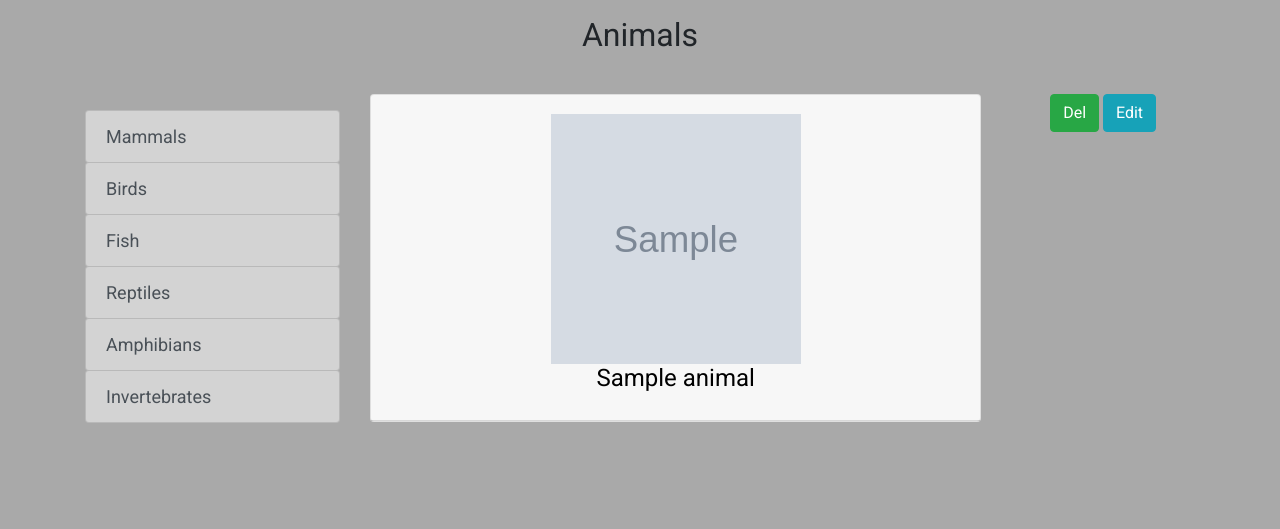
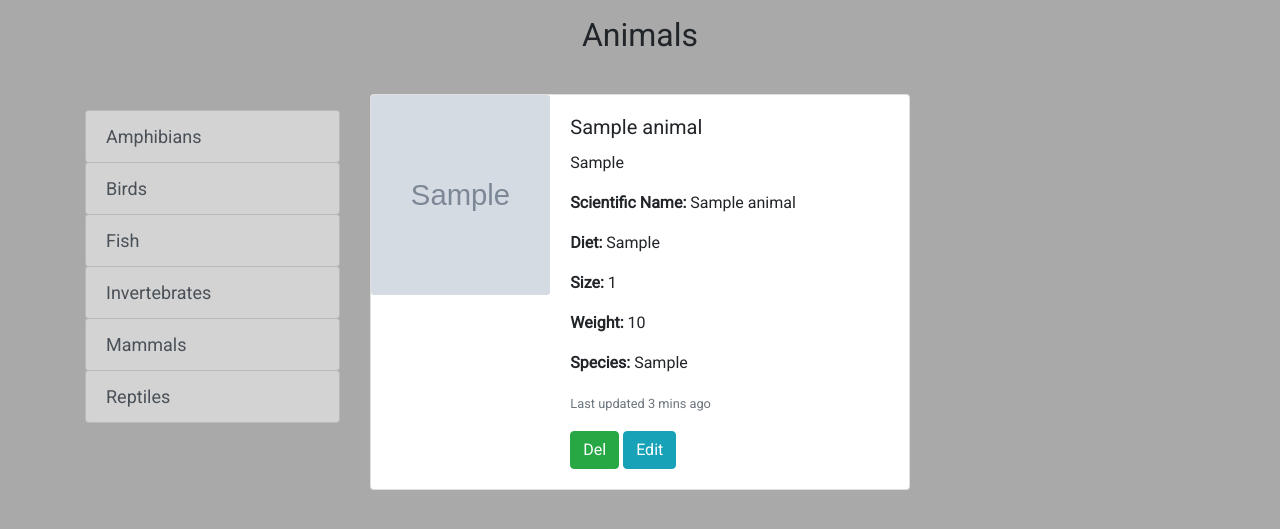
Before and after one commit to terencecistudent/Data-Centric-Dev-Project-TL, a Flask app: page /all_animals in a window 1280 px wide. Shown: the part 56-585 px from the top of the page. Run offline with Flask 2, Linux system fonts and the light colour scheme; grey boxes marked "Sample" are stand-in pictures; a database or web service that is not in the repository returns one stand-in record (values such as "Sample title"); some libraries are stand-ins or nearby versions.

Commit message:
Animals page layout updated

```diff
--- a/app.py
+++ b/app.py
@@ -23,6 +23,7 @@ invertebrates = mongo.db.animals.find({"animal_type": "Invertebrates"})
 '''
 
 
+# Main homepage
 @app.route("/")
 @app.route("/get_animals")
 def get_animals():
@@ -37,9 +38,11 @@ def get_animals():
                            invertebrates=invertebrates)
 
 
+# Another testing piece of code
 @app.route("/all_animals")
 def all_animals():
-    return render_template("allanimals.html", animals=mongo.db.animals.find())
+    animals = mongo.db.animals.find().sort([("animal_type", 1), ("animal_name", 1)])
+    return render_template("allanimals.html", animals=list(animals))
 
 
 # testing piece of code
--- a/static/js/main.js
+++ b/static/js/main.js
@@ -1,16 +1,26 @@
 $(document).ready(function(){
-    $(".list-group-item").click(function() {
+    /*$(".list-group-item").click(function() {
         let type = $(this).attr("id");
         let animals = $(".animal");
         $(animals).hide();
         $("#" + type).show();
 
-        /* let mammals = $("#Mammals"),
+        let mammals = $("#Mammals"),
             birds = $("#Birds"),
             fish = $("#Fish"),
             reptiles = $("#Reptiles"),
             amphibians = $("#Amphibians"),
             invertebrates = $("#Invertebrates");
-        */
+
+    });*/
+
+
+    $("#accordion-mammals").click(function() {
+        $("#birds-section").hide();
     });
+
+    $("#accordion-birds").click(function() {
+        $("#mammals-section").hide();
+        console.log("Hi");
+    })
 });
--- a/templates/allanimals.html
+++ b/templates/allanimals.html
@@ -15,93 +15,41 @@
 			<div class="col-sm-12 col-md-3 col-lg-3 pt-3">
 				<!--Scrollspy containing animal types-->
 				<div id="animal-type-list" class="list-group">
-                    <button type="button" class="list-group-item list-group-item-action btn btn-secondary" id="Mammals">Mammals</button>
+					<button type="button" class="list-group-item list-group-item-action btn btn-secondary" id="Amphibians">Amphibians</button>
 					<button type="button" class="list-group-item list-group-item-action btn btn-secondary" id="Birds">Birds</button>
 					<button type="button" class="list-group-item list-group-item-action btn btn-secondary" id="Fish">Fish</button>
+					<button type="button" class="list-group-item list-group-item-action btn btn-secondary" id="Invertebrates">Invertebrates</button>
+					<button type="button" class="list-group-item list-group-item-action btn btn-secondary" id="Mammals">Mammals</button>
 					<button type="button" class="list-group-item list-group-item-action btn btn-secondary" id="Reptiles">Reptiles</button>
-                    <button type="button" class="list-group-item list-group-item-action btn btn-secondary" id="Amphibians">Amphibians</button>
-                    <button type="button" class="list-group-item list-group-item-action btn btn-secondary" id="Invertebrates">Invertebrates</button>
 				</div>
 			</div>
+
 			<div class="col-sm-12 col-md-9 col-lg-9">
-                <!--Containing animal info-->
-                <div data-spy="scroll" data-target="#list-example" data-offset="0" class="scrollspy-example">
-
-                    <!--Finds all Animals in database-->
 
 				{% for animal in animals %}
-
-                        <div class="row">
-                            <div class="col-sm-12 col-md-9 col-lg-9 col-xl-9 text-align-img">
-                                <!--Collapse Accordion-->
-                                <div id="accordion-animals">
-                                    <div class="card">
-                                        <div class="card-header" id="mammalsHeading">
-                                            <h5 class="mb-0">
-                                                <button class="btn btn-link" data-toggle="collapse" data-target="#animalsCollapse{{loop.index}}" aria-expanded="true" aria-controls="collapseOne">
-                                                    <img src="{{ animal.animal_image }}" alt="" width="250" height="250"/>
-                                                    <h4 class="h4-text-black">{{ animal.animal_name }}</h4>
-                                                </button>
-                                            </h5>
+				<div class="card mb-3" style="max-width: 540px;">
+					<div class="row no-gutters">
+						<div class="col-md-4">
+							<img src="{{ animal.animal_image }}" class="card-img" alt="{{ animal.animal_name }}" width="200" height="200">
                         </div>
-                                        <div id="animalsCollapse{{loop.index}}" class="collapse show" aria-labelledby="headingOne" data-parent="#accordion-animals">
+							<div class="col-md-8">
 								<div class="card-body">
-                                                <div class="row">
-                                                    <div class="col-sm-12 col-md-4 col-lg-4 col-xl-4">
-                                                        <p>
-                                                            <b>Type:</b>
-                                                            <span class="animal {{animal.animal_type}}">
-                                                                {{ animal.animal_type }}
-                                                            </span>
-                                                        </p>
-                                                        <p>
-                                                            <b>Scientific Name:</b>
-                                                            <span class="animal {{animal.animal_scientific_name}}">
-                                                                {{ animal.animal_scientific_name }}
-                                                            </span>
-                                                        </p>
-                                                    </div>
-                                                    <div class="col-sm-12 col-md-4 col-lg-4 col-xl-4">
-                                                        <p>
-                                                            <b>Diet:</b>
-                                                            <span class="animal {{animal.animal_diet}}">
-                                                                {{ animal.animal_diet }}
-                                                            </span>
-                                                        </p>
-                                                        <p>
-                                                            <b>Size:</b>
-                                                            <span class="animal {{animal.animal_size}}">
-                                                                {{ animal.animal_size }}
-                                                            </span>
-                                                        </p>
-                                                    </div>
-                                                    <div class="col-sm-12 col-md-4 col-lg-4 col-xl-4">
-                                                        <p>
-                                                            <b>Weight:</b>
-                                                            <span class="animal {{animal.animal_weight}}">
-                                                                {{ animal.animal_weight }}
-                                                            </span>
-                                                        </p>
-                                                        <p>
-                                                            <b>Species:</b>
-                                                            <span class="animal {{animal.animal_species}}">
-                                                                {{ animal.animal_species }}
-                                                            </span>
-                                                        </p>
+									<h5 class="card-title">{{ animal.animal_name }}</h5>
+									<p class="card-text">{{ animal.animal_type }}</p>
+									<p class="card-text"><strong>Scientific Name:</strong> {{ animal.animal_scientific_name }}</p>
+									<p class="card-text"><strong>Diet:</strong> {{ animal.animal_diet }}</p>
+									<p class="card-text"><strong>Size:</strong> {{ animal.animal_size }}</p>
+									<p class="card-text"><strong>Weight:</strong> {{ animal.animal_weight }}</p>
+									<p class="card-text"><strong>Species:</strong> {{ animal.animal_species }}</p>
+									<p class="card-text"><small class="text-muted">Last updated 3 mins ago</small></p>
+									<a href="#" class="waves-effect waves-light btn btn_small btn-success">Del</a>
+									<a href="#" class="waves-effect waves-light btn btn_small btn-info">Edit</a>
 								</div>
 							</div>
 						</div>
 					</div>
-                                    </div>
-                                </div>
-                            </div>
-                            <div class="col-sm-12 col-md-3 col-lg-3 col-xl-3 text-align-img">
-                                <a href="#" class="waves-effect waves-light btn btn_small btn-success">Del</a>
-                                <a href="#" class="waves-effect waves-light btn btn_small btn-info">Edit</a>
-                            </div>
-                        </div>
+					{% endfor %}
 
-                    {% endfor %}
 				</div>
 			</div>
 		</div>
```
Also changed, not shown: templates/allAnimalsOriginal.html (added, +79 -0 lines), templates/animals.html (+12 -6 lines). Lines whose indentation alone changed are shown as unchanged.
